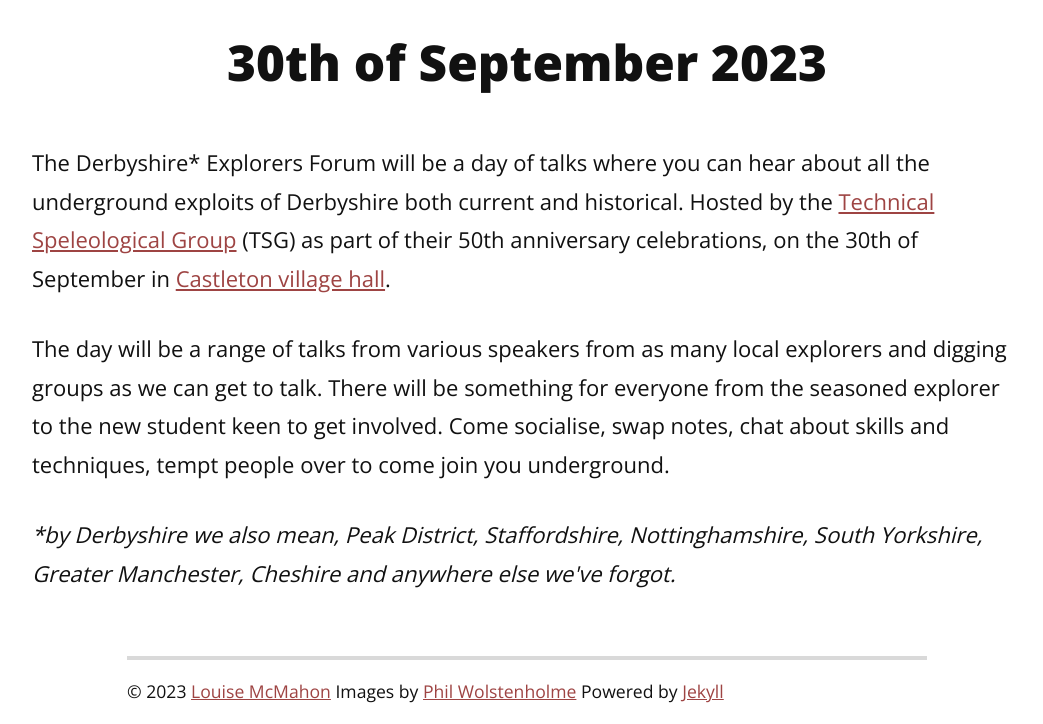
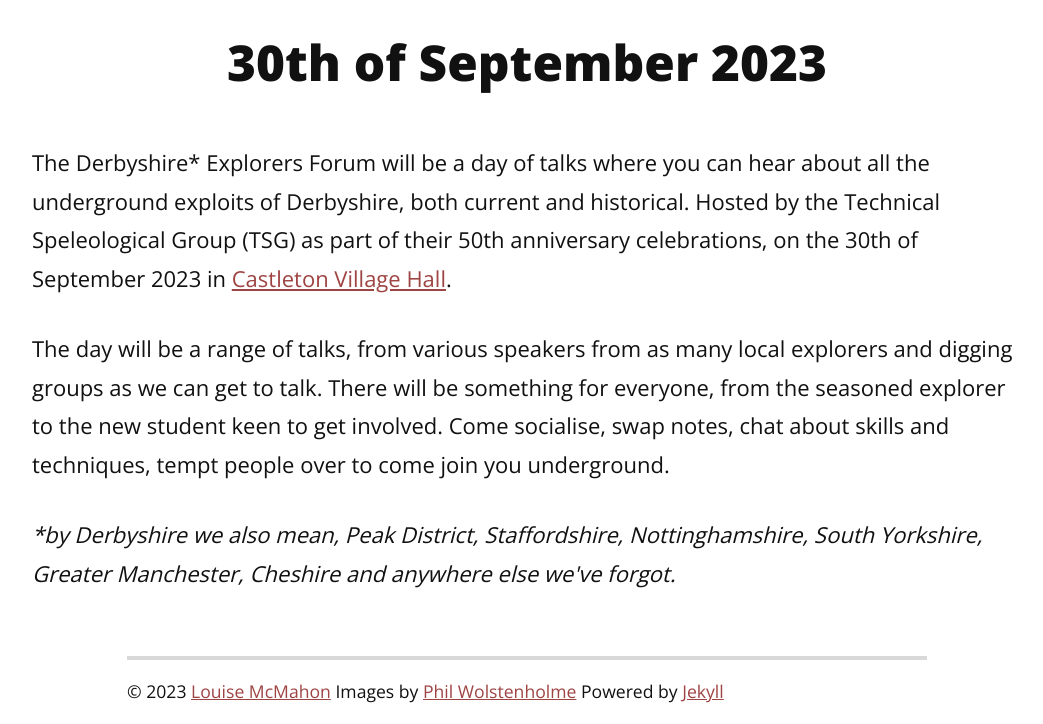
Before and after one commit to LouiseMcMahon/Derbyshire-Explorers-Forum-Website, a Jekyll site: the page built from index.html, in a window 1280 px wide. Shown: the part 440-1164 px from the top of the page, without its empty margins (113-1156 px from the left). Built offline with Jekyll 4.4.1, drawn with Linux system fonts in a browser that asks for light colours; nearby versions of some CDN libraries; the list of posts is cut into pages by our own code.

Commit message:
Update home copy and add speaker form embed (#6)

```diff
--- a/_sass/breakpoints/_mobileup.scss
+++ b/_sass/breakpoints/_mobileup.scss
@@ -582,3 +582,10 @@
 		border-top-color: lighten(black, 10%);
 	}
 }
+
+/***************
+Forms
+***************/
+.ff-title, .ff-description, .ff-powered-img img {
+  display: none !important;
+}
--- a/index.html
+++ b/index.html
@@ -6,9 +6,9 @@
 <div class="home" id="home">
 	<h2 class="pageTitle">30th of September 2023</h2>
 
-	<p>The Derbyshire* Explorers Forum will be a day of talks where you can hear about all the underground exploits of Derbyshire both current and historical. Hosted by the <a href="https://tsgcaving.co.uk/" target="_blank">Technical Speleological Group</a> (TSG) as part of their 50th anniversary celebrations, on the 30th of September in <a href="https://goo.gl/maps/fw6e7k5gPzsjzgEx7" target="_blank">Castleton village hall</a>.</p>
+	<p>The Derbyshire* Explorers Forum will be a day of talks where you can hear about all the underground exploits of Derbyshire, both current and historical. Hosted by the Technical Speleological Group (TSG) as part of their 50th anniversary celebrations, on the 30th of September 2023 in <a href="https://goo.gl/maps/fw6e7k5gPzsjzgEx7" target="_blank">Castleton Village Hall</a>.</p>
 
-	<p>The day will be a range of talks from various speakers from as many local explorers and digging groups as we can get to talk. There will be something for everyone from the seasoned explorer to the new student keen to get involved. Come socialise, swap notes, chat about skills and techniques, tempt people over to come join you underground.</p>
+	<p>The day will be a range of talks, from various speakers from as many local explorers and digging groups as we can get to talk. There will be something for everyone, from the seasoned explorer to the new student keen to get involved. Come socialise, swap notes, chat about skills and techniques, tempt people over to come join you underground.</p>
 
 	<p><i>*by Derbyshire we also mean, Peak District, Staffordshire, Nottinghamshire, South Yorkshire, Greater Manchester, Cheshire and anywhere else we've forgot.</i></p>
 </div>
--- a/speakers.md
+++ b/speakers.html
@@ -7,5 +7,8 @@
 	<h1 class="pageTitle">Speakers</h1>
 	<p class="intro">Speakers are yet to be announced</p>
     <p>Talks are welcome from everyone in the cave and mine exploring community. They can be as short as 15 minutes and as long as an hour. Novice speakers are very welcome.</p>
-    <p>If you wish to speak you can submit a talk <a href="https://forms.gle/t9ZMWqM2mgBW3BKj9">here</a>.</p>
+    <p>If you wish to speak you can submit a talk bellow.</p>
+
+	<div id="ff-compose"></div>
+	<script async defer src="https://formfacade.com/include/114767987053579660303/form/1FAIpQLSdXewCb2-qAe345GkI1QlUi8LY8mzOh6eXOX9vnUrJl0M4u1w/classic.js?div=ff-compose"></script>
 </div>
--- a/tickets.html
+++ b/tickets.html
@@ -2,7 +2,8 @@
 layout: default
 title: Tickets
 ---
-
+<div class="post">
+	<h1 class="pageTitle">Tickets</h1>
 	<div id="eventbrite-widget-container-579512586747"></div>
 
 	<script src="https://www.eventbrite.co.uk/static/widgets/eb_widgets.js"></script>
@@ -23,3 +24,4 @@
 			onOrderComplete: exampleCallback  // Method called when an order has successfully completed
 		});
 	</script>
+</div>
```
Lines whose indentation alone changed are shown as unchanged.
